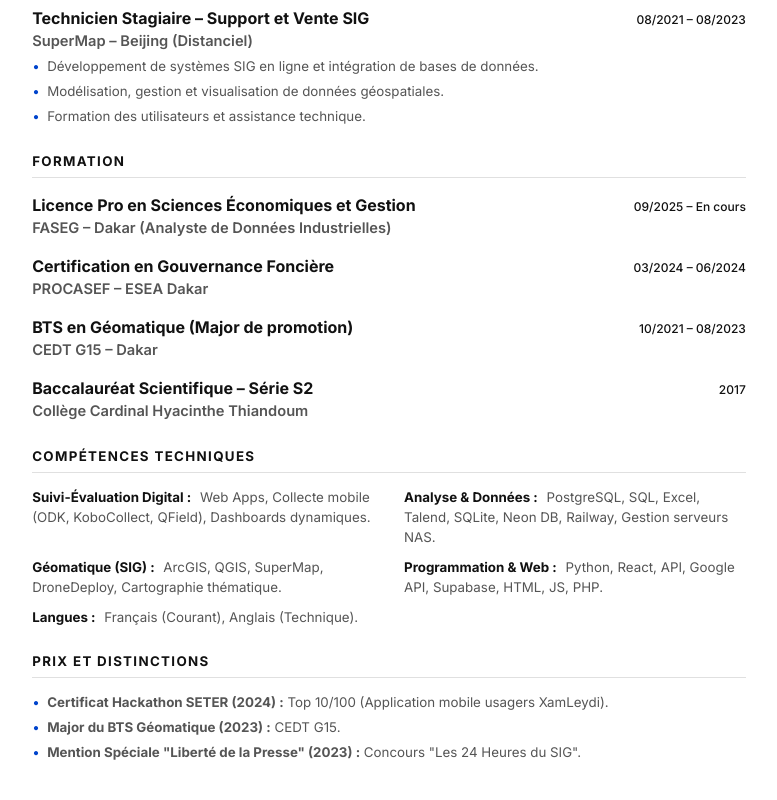
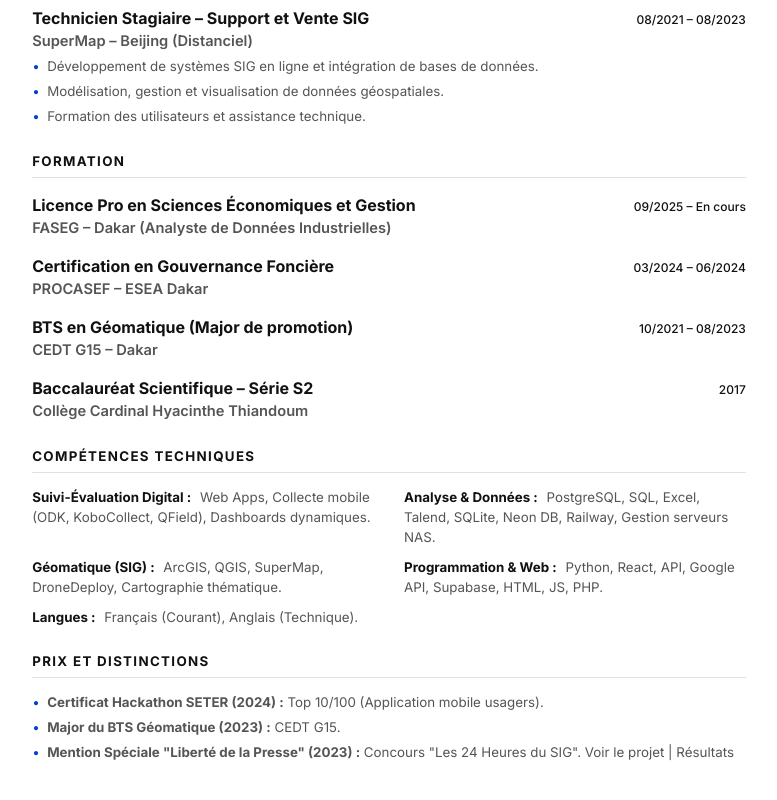
Before and after one commit to CHAHBG/portfolio, a plain HTML site: page resume.html in a window 1280 px wide. Shown: the part 1122-1922 px from the top of the page, without its empty margins (251-1028 px from the left). Drawn offline with Linux system fonts and the light colour scheme.

Commit message:
Add links to Mention Spéciale award in resume

```diff
--- a/resume.html
+++ b/resume.html
@@ -397,10 +397,13 @@
         <div class="section-title">Prix et Distinctions</div>
         <div class="job-details">
             <ul>
-                <li><strong>Certificat Hackathon SETER (2024) :</strong> Top 10/100 (Application mobile usagers
-                    XamLeydi).</li>
+                <li><strong>Certificat Hackathon SETER (2024) :</strong> Top 10/100 (Application mobile usagers).</li>
                 <li><strong>Major du BTS Géomatique (2023) :</strong> CEDT G15.</li>
                 <li><strong>Mention Spéciale "Liberté de la Presse" (2023) :</strong> Concours "Les 24 Heures du SIG".
+                    <a href="https://storymaps.arcgis.com/stories/16adc4785d0148f5891ae4fec5ee3dd6" target="_blank">Voir
+                        le projet</a> |
+                    <a href="https://communautes.esrifrance.fr/sig2023/content/resultats-des-concours"
+                        target="_blank">Résultats</a>
                 </li>
             </ul>
         </div>
```
